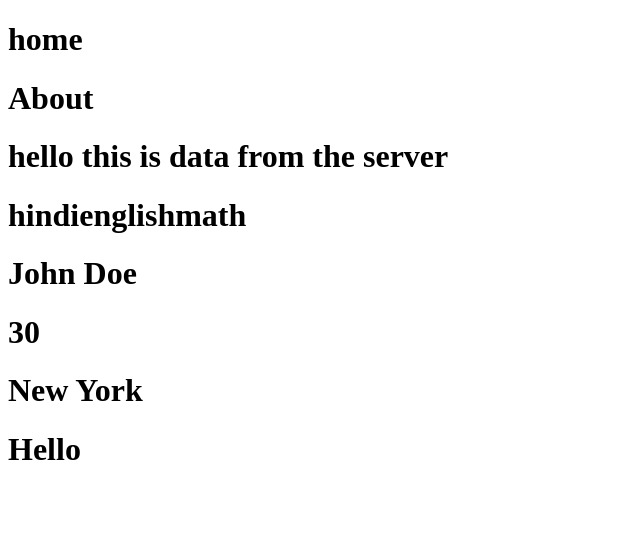
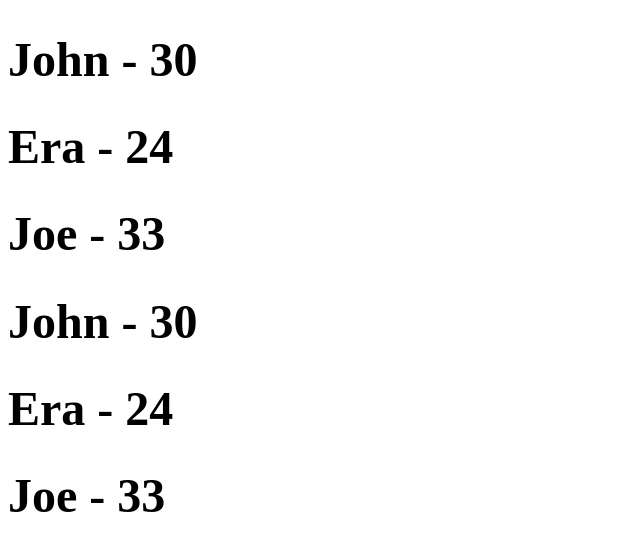
Before and after one commit to Anshul-Raghuwanshi/React14, a React (Vite) app: page / in a window 1280 px wide. Shown: the top 550 px of the page, without its empty margins (0-640 px from the left). Built offline with nearby package versions, Linux system fonts and the light colour scheme.

Commit message:
Rendering list in an array

```diff
--- a/index.html
+++ b/index.html
@@ -4,11 +4,10 @@
     <meta charset="UTF-8" />
     <link rel="icon" type="" href="" />
     <meta name="viewport" content="width=device-width, initial-scale=1.0" />
-    <title>React Basic Boiler Plate</title>
+    <title>Rendering list in an array</title>
   </head>
   <body>
     <div id="root"></div>
     <script type="module" src="/src/main.jsx"></script>
-   <h1>Hello</h1>
   </body>
 </html>
--- a/src/App.jsx
+++ b/src/App.jsx
@@ -1,25 +1,45 @@
-import About from "./components/About";
-import Home from "./components/Home";
-import Nav from "./components/Nav";
 function App() {
-  let data = "hello this is data from the server";
-  let subject = [ "hindi", "english", "math"];
-  let profile = {
-    name: "John Doe",
+  let users = [{
+    id: 1,
+    name: "John",
     age: 30,
-    city: "New York"
-  };
+  },
+  {
+    id:2,
+    name:"Era",
+    age: 24,
+  },
+  {
+    id: 3,
+    name: "Joe",
+    age: 33,
+  }
+];
+ let users1 = [{
+    id: 1,
+    name: "John",
+    age: 30,
+  },
+  {
+    id:2,
+    name:"Era",
+    age: 24,
+  },
+  {
+    id: 3,
+    name: "Joe",
+    age: 33,
+  }
+];
+
+  const r = users.map((u)=> <h1 key= {u.id}>{u.name} - {u.age}</h1>);
+  const r1 = users1.map((u)=> <h1 key= {u.id}>{u.name} - {u.age}</h1>);
+
   return (
       <div>
-        <Home/>
-        <About/>
-        <Nav/>
-        <h1>{data}</h1>
-        <h1>{subject}</h1>
-        <h1>{profile.name}</h1>
-        <h1>{profile.age}</h1>
-        <h1>{profile.city}</h1>
+        <h2>{r}</h2>
+        <h2>{r1}</h2>
       </div>
 )}
 
-export default App
+export default App;
```
